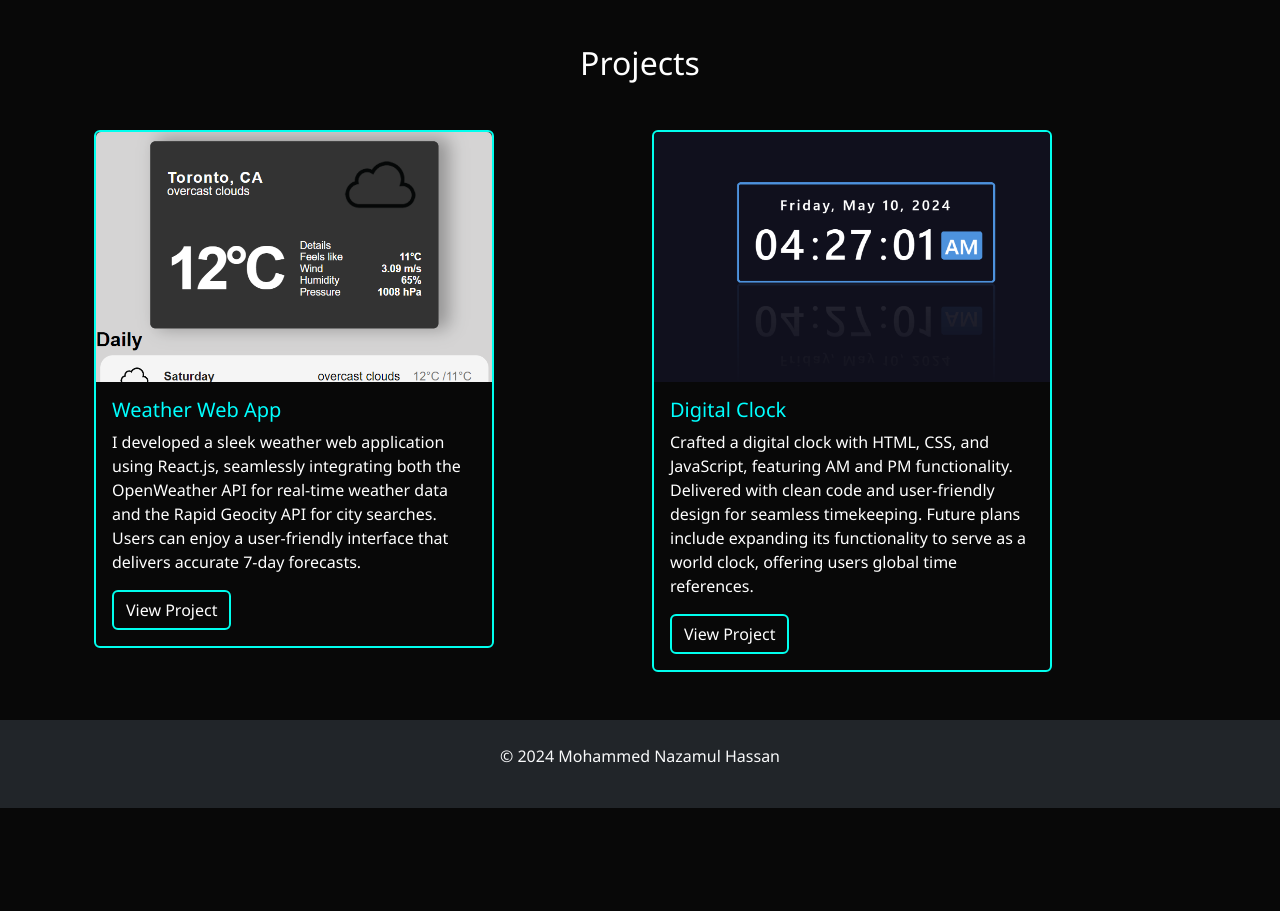
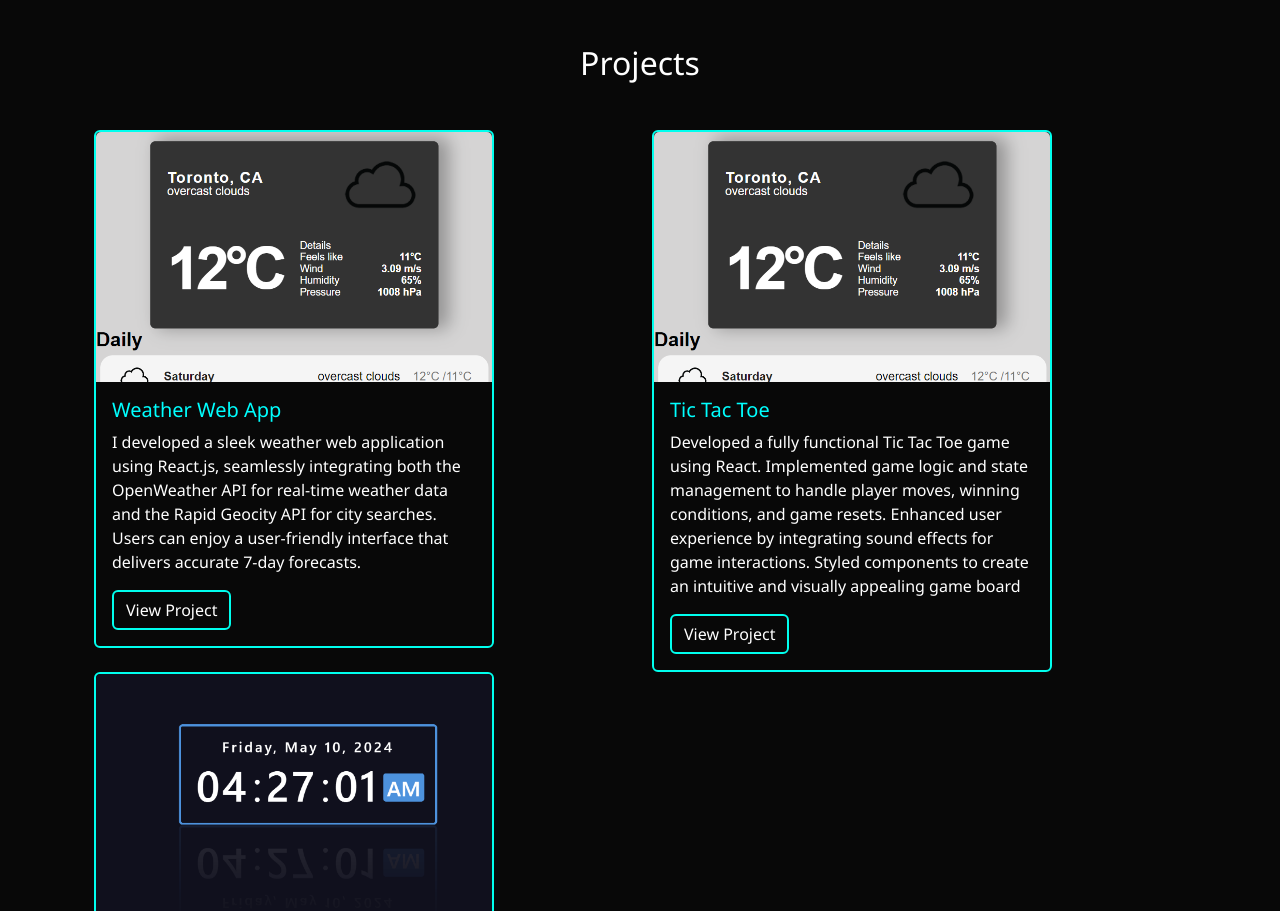
Before and after one commit to HassanNazamul/resume, a plain HTML site: page index.html in a window 1280 px wide. Shown: the part 1780-2691 px from the top of the page. Before the commit the page ends 2588 px from the top, so only its background shows below. Drawn offline with nearby package versions, Linux system fonts and the light colour scheme.

Commit message:
Update Tic Tac Toe Game

```diff
--- a/index.html
+++ b/index.html
@@ -266,6 +266,8 @@
         <div class="container reveal">
             <h2 class="text-center">Projects</h2>
             <div class="row mt-5">
+
+                <!-- Weather App -->
                 <div class="col-md-6">
                     <div class="card bg-card" style="width: 25rem; ">
                         <div class="lund"><img class="card-img-top" src="./assest/waether.png" alt="Card image cap">
@@ -283,6 +285,29 @@
                         </div>
                     </div>
                 </div>
+
+                <!-- Tic Tac Toe Game -->
+                <div class="col-md-6">
+                    <div class="card bg-card" style="width: 25rem; ">
+                        <div class="lund"><img class="card-img-top" src="./assest/waether.png" alt="Card image cap">
+                        </div>
+
+                        <div class="card-body ">
+                            <h5 class="card-title"> <span>Tic Tac Toe </span></h5>
+                            <p class="card-text" style="color: white;">Developed a fully functional Tic Tac Toe game
+                                using React.
+                                Implemented game logic and state management to handle player moves, winning conditions,
+                                and game resets.
+                                Enhanced user experience by integrating sound effects for game interactions.
+                                Styled components to create an intuitive and visually appealing game board</p>
+                            <a target="_blank" href="https://hassannazamul.github.io/tic-tac-toe-game/"
+                                class="btn btn-primary bg-card">View Project
+                            </a>
+                        </div>
+                    </div>
+                </div>
+
+                <!-- Digital Clock -->
                 <div class="col-md-6">
                     <div class="card bg-card" style="width: 25rem; ">
                         <div class="lund"><img class="card-img-top" src="./assest/clock.png" alt="Card image cap"></div>
```
